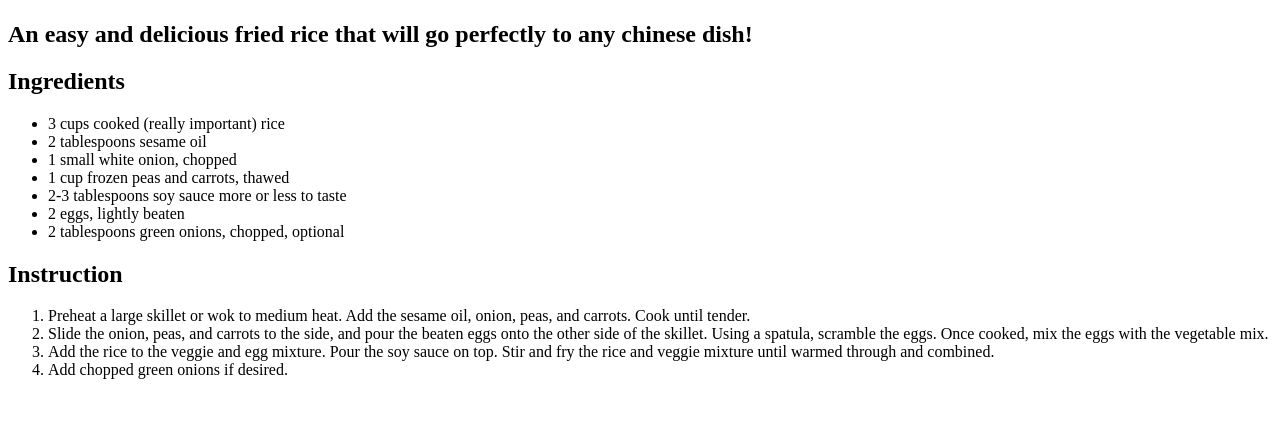
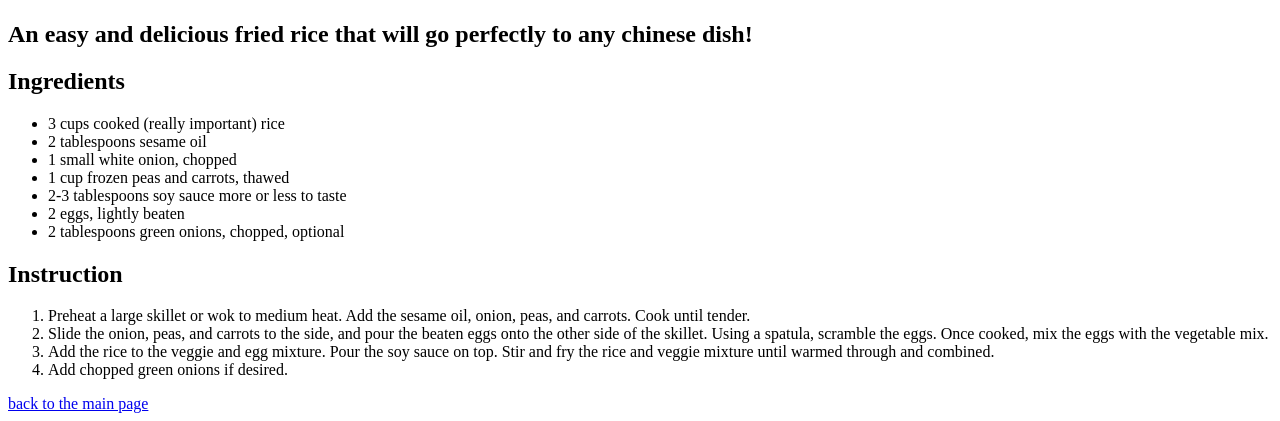
Before and after one commit to Randa11yourmaker/recipes, a plain HTML site: page recipes-again/fried_rice.html in a window 1280 px wide. Shown: the part 533-954 px from the top of the page. Before the commit the page ends 928 px from the top, so only its background shows below. Drawn offline with Linux system fonts and the light colour scheme.

Commit message:
added back link

```diff
--- a/recipes-again/fried_rice.html
+++ b/recipes-again/fried_rice.html
@@ -44,5 +44,6 @@
       </li>
       <li>Add chopped green onions if desired.</li>
     </ol>
+    <a href="/index.html">back to the main page</a>
   </body>
 </html>
```
